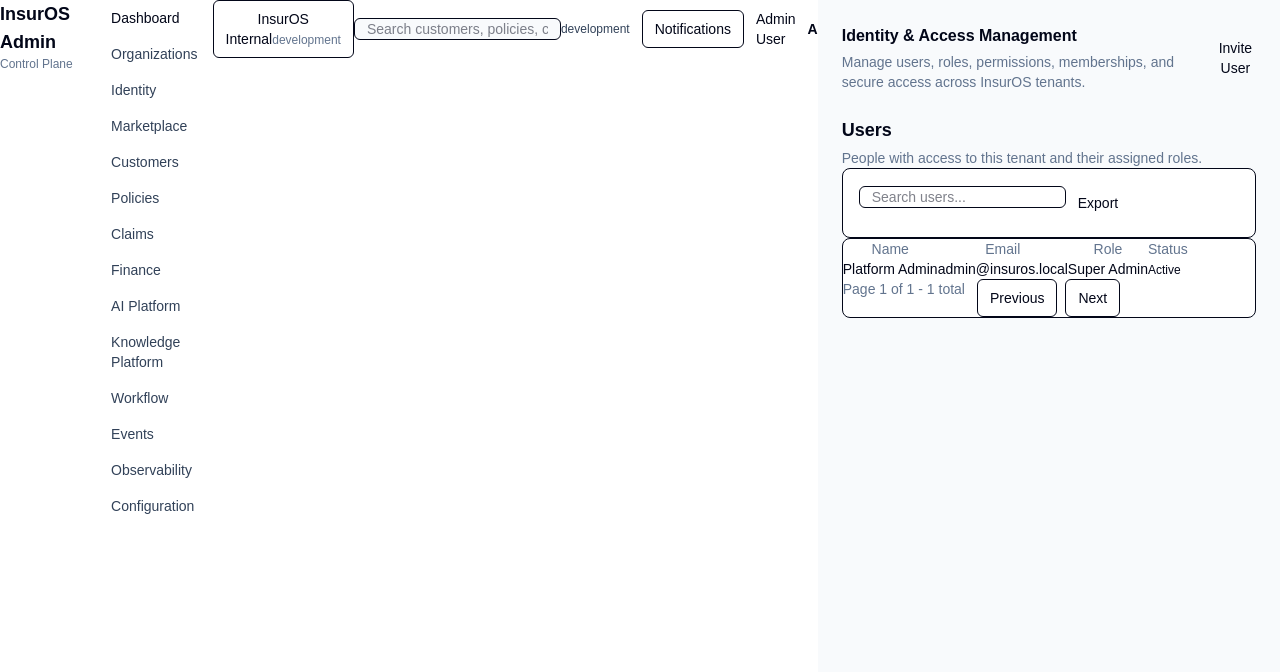
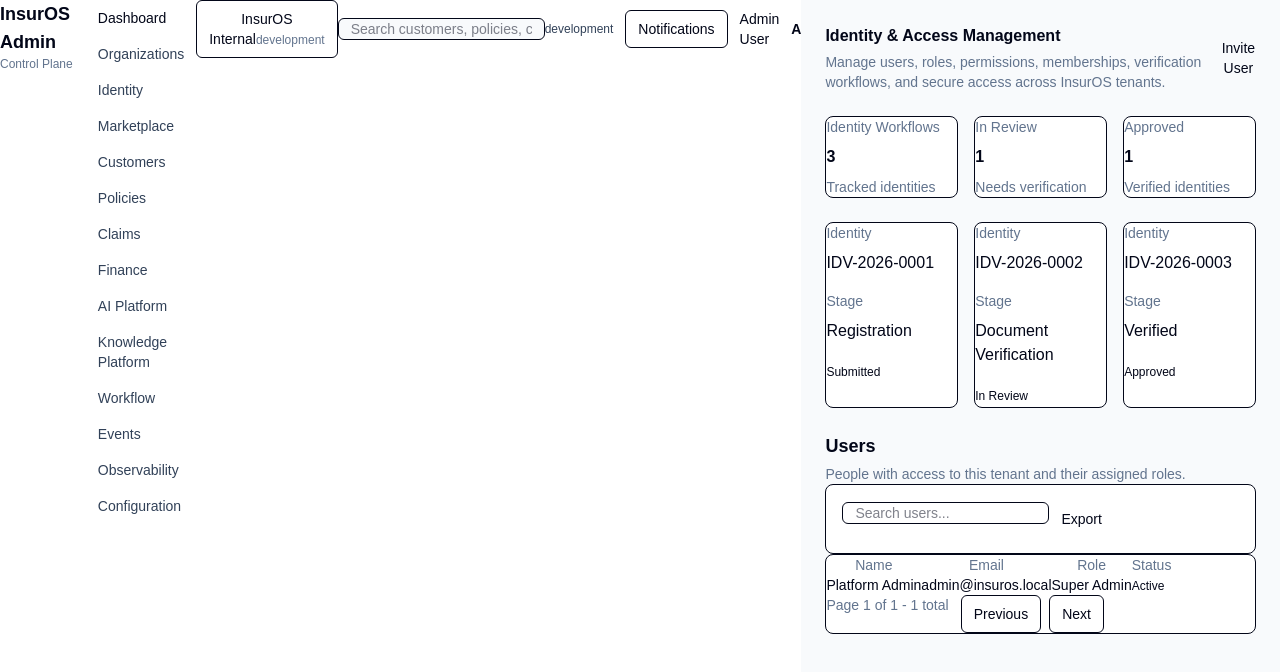
Before and after one commit to Bucrepinfo-lab/InsurOS, a Next.js app in the folder apps/admin/: page /dashboard/identity in a window 1280 px wide. Shown: the top 672 px of the page. Built offline with nearby package versions, Linux system fonts and the light colour scheme; no server answers.

Commit message:
feat(identity): show workflow summary in identity workspace

```diff
--- a/apps/admin/src/app/dashboard/identity/page.tsx
+++ b/apps/admin/src/app/dashboard/identity/page.tsx
@@ -1,10 +1,14 @@
 import {
   Badge,
   Button,
+  Card,
+  CardContent,
   DomainEntityList,
   DomainModulePage,
+  KPICard,
   type DataTableColumn
 } from '@insuros/ui';
+import { IdentityService } from '@insuros/services';
 
 type UserRow = {
   name: string;
@@ -12,6 +16,8 @@ type UserRow = {
   role: string;
   status: string;
 };
+
+const identityService = new IdentityService();
 
 const users: UserRow[] = [
   {
@@ -33,13 +39,41 @@ const columns: DataTableColumn<UserRow>[] = [
   }
 ];
 
-export default function IdentityPage() {
+export default async function IdentityPage() {
+  const workflows = await identityService.getIdentityWorkflows();
+
   return (
     <DomainModulePage
       title='Identity & Access Management'
-      description='Manage users, roles, permissions, memberships, and secure access across InsurOS tenants.'
+      description='Manage users, roles, permissions, memberships, verification workflows, and secure access across InsurOS tenants.'
       actions={<Button>Invite User</Button>}
     >
+      <div className='mb-6 grid gap-4 md:grid-cols-3'>
+        <KPICard title='Identity Workflows' value={String(workflows.length)} change='Tracked identities' />
+        <KPICard title='In Review' value={String(workflows.filter((item) => item.workflowStatus === 'In Review').length)} change='Needs verification' />
+        <KPICard title='Approved' value={String(workflows.filter((item) => item.workflowStatus === 'Approved').length)} change='Verified identities' />
+      </div>
+
+      <div className='mb-6 grid gap-4 lg:grid-cols-3'>
+        {workflows.map((workflow) => (
+          <Card key={workflow.identityId}>
+            <CardContent>
+              <p className='text-sm text-slate-500'>Identity</p>
+              <p className='mt-2 font-medium'>{workflow.identityId}</p>
+
+              <p className='mt-4 text-sm text-slate-500'>Stage</p>
+              <p className='mt-2 font-medium'>{workflow.stage}</p>
+
+              <div className='mt-4'>
+                <Badge tone={workflow.workflowStatus === 'Approved' ? 'success' : 'warning'}>
+                  {workflow.workflowStatus}
+                </Badge>
+              </div>
+            </CardContent>
+          </Card>
+        ))}
+      </div>
+
       <DomainEntityList
         title='Users'
         description='People with access to this tenant and their assigned roles.'
```
